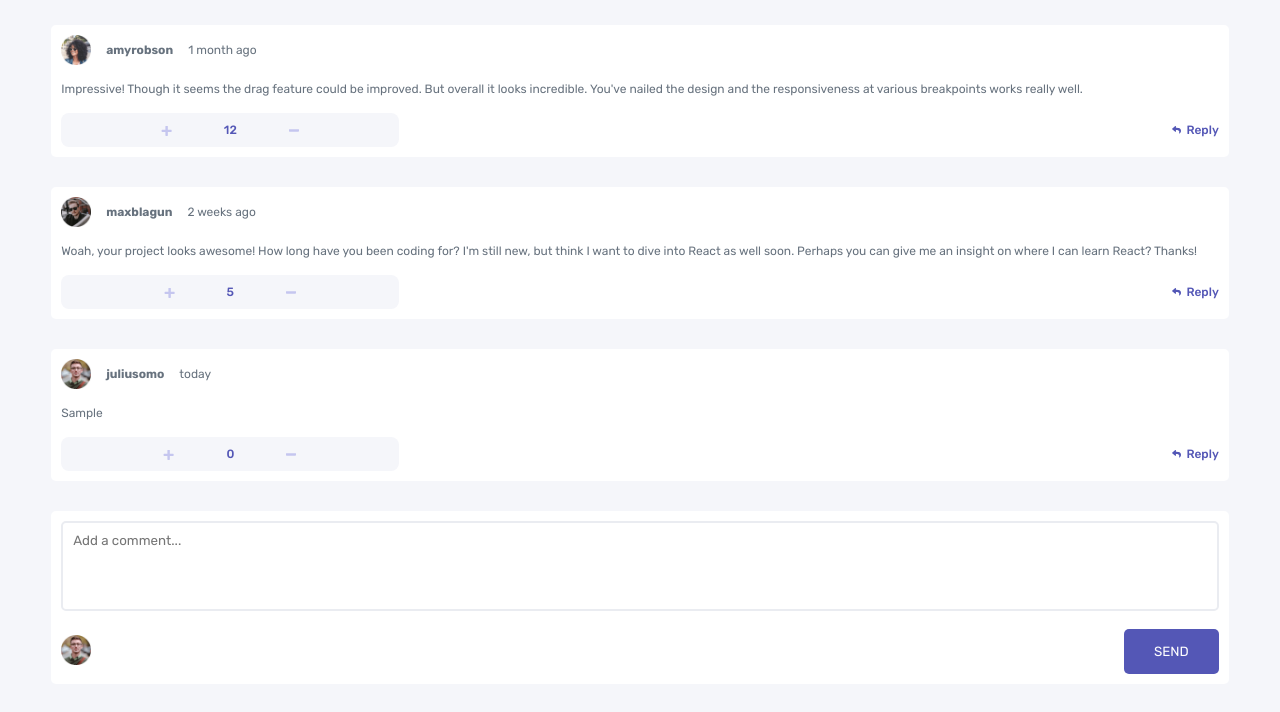
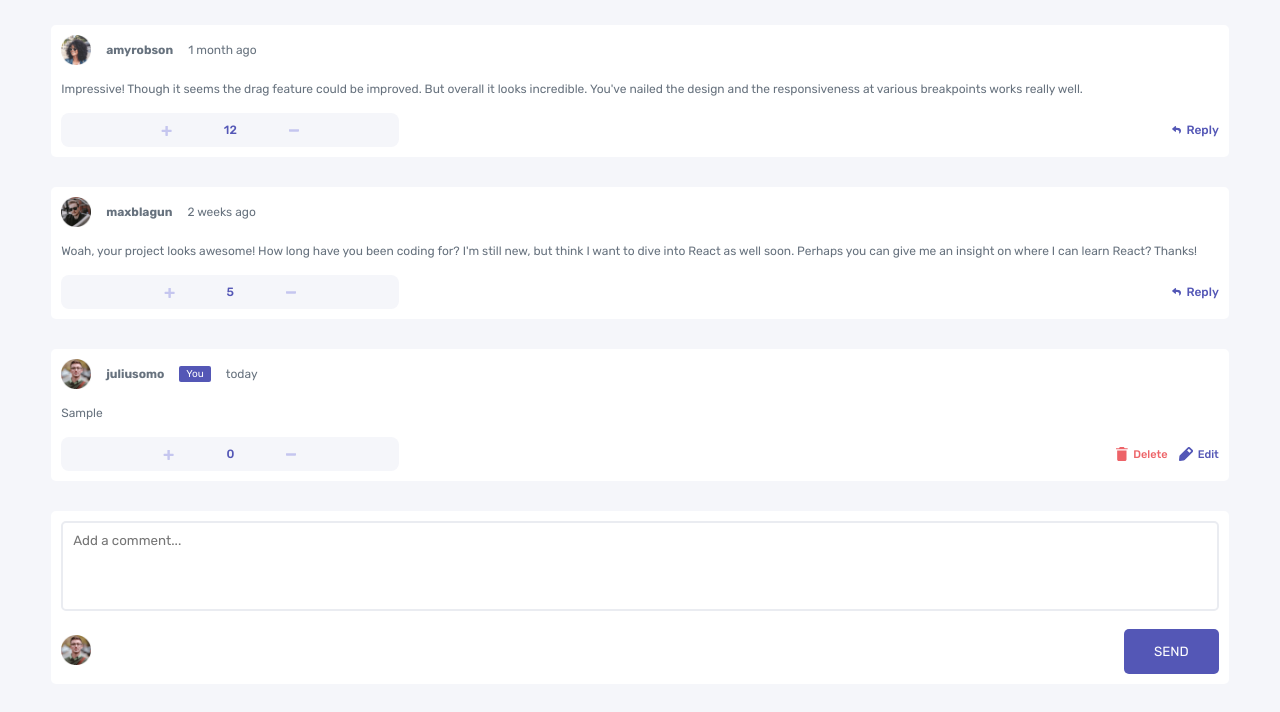
Before and after one commit to David-Henery4/Interactive-Comments-Section, a React (Create React App) app: page / in a window 1280 px wide. Both pictures are taken after typing "Sample" into the empty fields and a click on the button "SEND". Shown: the top 712 px of the page. Built offline with nearby package versions, Linux system fonts and the light colour scheme.

Commit message:
delete & edit functionality

```diff
--- a/src/components/CommentBox.js
+++ b/src/components/CommentBox.js
@@ -3,7 +3,9 @@ import { useDispatch, useSelector } from "react-redux";
 import {
   changeCommentScore,
   toggleIsReplyActive,
-  currActiveComment
+  currActiveComment,
+  deleteComment,
+  editComment
 } from "../features/general/generalSlice";
 import InputBox from "./InputBox";
 import holderProfilePic from "../images/avatars/image-amyrobson.png";
@@ -17,7 +19,11 @@ const CommentBox = ({
   score,
   user,
   isCommentActive = false,
+  isUserComment = false,
 }) => {
+  const [isEdit,setIsEdit] = useState(false)
+  const [editContent, setEditContent] = useState("")
+
   const { currentUser, isReplyActive, comments } = useSelector(
     (store) => store.general
   );
@@ -27,6 +33,16 @@ const CommentBox = ({
   const handleCommentVotes = (changeType) => {
     dispatch(changeCommentScore({ id, changeType }));
   };
+  //
+  const handleDelete = (id) => {
+    dispatch(deleteComment(id))
+  }
+  //
+  const handleEdit = (id) => {
+    setIsEdit(true) // MIGHT be toggle
+    setEditContent(content) //could add to useState directly
+    // console.log(content)
+  }
   //
   // useEffect(() => {
 
@@ -42,10 +58,30 @@ const CommentBox = ({
             className="comment-box__profile-img"
           />
           <h1 className="comment-box__name">{username}</h1>
+          {isUserComment && (
+            <div className="comment-box-user-tag">
+              <p>You</p>
+            </div>
+          )}
           <p className="comment-box__post-date">{createdAt}</p>
         </div>
         <div className="comment-box-comment">
+          {isEdit ? (
+            <div className="input-box-text-wrap">
+              <textarea
+                name="edit-comment"
+                id="edit-comment"
+                className="input-box-text-wrap__text"
+                value={editContent}
+                placeholder="Add a comment..."
+                onChange={(e) => {
+                  setEditContent(e.target.value);
+                }}
+              ></textarea>
+            </div>
+          ) : (
             <p className="comment-box-comment__text">{content}</p>
+          )}
         </div>
         <div className="comment-box-likes">
           <button
@@ -62,6 +98,21 @@ const CommentBox = ({
             <img src={minus} alt="minus" className="comment-box__minus-icon" />
           </button>
         </div>
+        {isUserComment ? (
+          <div className="comment-box-delEdit">
+            <div
+              className="comment-box-delete"
+              onClick={() => handleDelete(id)}
+            >
+              <img src={del} alt="delete-icon" />
+              <p>Delete</p>
+            </div>
+            <div className="comment-box-edit" onClick={() => handleEdit(id)}>
+              <img src={edit} alt="edit-icon" />
+              <p>Edit</p>
+            </div>
+          </div>
+        ) : (
           <div
             className="comment-box-reply"
             onClick={() => {
@@ -76,11 +127,26 @@ const CommentBox = ({
             />
             <p className="comment-box-reply__text">Reply</p>
           </div>
+        )}
+        {isEdit && (
+          <button
+            form="edit-comment"
+            className="input-box__btn"
+            onClick={() => {
+              dispatch(editComment({ id, editContent }));
+              setEditContent("")
+              setIsEdit(false)
+            }}
+          >
+            UPDATE
+          </button>
+        )}
       </div>
       {/* MIGHT NOT NEED ISREPLYACTIVE, JUST ON ID */}
       {isCommentActive && isReplyActive && (
         <InputBox {...currentUser} name={"REPLY"} id={id} />
       )}
+      {/* {isEdit && <InputBox {...currentUser} name={"UPDATE"}/> } */}
       {/* {replies && replies.length > 0 &&
         replies.map((rep) => {
           return <CommentBox key={rep.id} {...rep}/>;
--- a/src/components/InputBox.js
+++ b/src/components/InputBox.js
@@ -19,6 +19,7 @@ const InputBox = ({image, username, name, id}) => {
           image,
           username,
         },
+        isUserComment: true,
         replies: [],
       };
       dispatch(addNewComment(commentInfo));
@@ -38,6 +39,8 @@ const InputBox = ({image, username, name, id}) => {
           image,
           username,
         },
+        isUserComment: true,
+        isAReply: true,
       };
       dispatch(addReply({replyInfo, id}))
     }
@@ -46,7 +49,7 @@ const InputBox = ({image, username, name, id}) => {
   const handleReplyToUsername = () => {
     if (isReplyActive){
       const currentCommentInfo = comments.find((c) => c.id === id);
-      console.log(currentCommentInfo)
+      // console.log(currentCommentInfo)
       if (currentCommentInfo){
         setCommentValue(`@${currentCommentInfo.user.username} `);
       }
--- a/src/features/general/generalSlice.js
+++ b/src/features/general/generalSlice.js
@@ -16,6 +16,16 @@ const generalSlice = createSlice({
   reducers: {
     addNewComment: (state, { payload }) => {
       state.comments = [...state.comments, payload];
+    },
+    deleteComment: (state, {payload}) => {
+      const filteredComments = state.comments.filter(com => com.id !== payload)
+      console.log(filteredComments)
+      state.comments = filteredComments
+    },
+    editComment: (state, {payload}) => {
+      const {id, editContent} = payload
+      const editedComment = state.comments.find(com => com.id === id)
+      editedComment.content = editContent
     },
     addReply: (state, { payload }) => {
       const { replyInfo, id } = payload;
@@ -63,6 +73,8 @@ export const {
   toggleIsReplyActive,
   addReply,
   currActiveComment,
+  deleteComment,
+  editComment
 } = generalSlice.actions;
 
 export default generalSlice.reducer;
--- a/src/sass/components/_comment-box.scss
+++ b/src/sass/components/_comment-box.scss
@@ -25,7 +25,12 @@
   &__post-date {
     font-size: 1.2rem;
   }
-
+  &-user-tag{
+    padding: 2px 7px;
+    border-radius: 2px;
+    background-color: $moderateBlue;
+    color: $white;
+  }
 
   // Comment Text
   &-comment{
@@ -92,4 +97,28 @@
       font-size: 1.2rem;
     }
   }
+
+  // DELETE & EDIT STYLES
+  &-delEdit{
+    grid-column: 8/-1;
+    grid-row: 4/6;
+    display: flex;
+    justify-content: flex-end;
+    align-items: center;
+    gap: 1.1rem;
+  }
+  &-delete, &-edit{
+    display: inline-flex;
+    justify-content: center;
+    align-items: center;
+    gap: .5rem;
+    font-size: 1.1rem;
+    font-weight: $fontWeightMedium;
+  }
+  &-delete{
+    color: $softRed;
+  }
+  &-edit{
+    color: $moderateBlue;
+  }
 }
```
Lines whose indentation alone changed are shown as unchanged.
